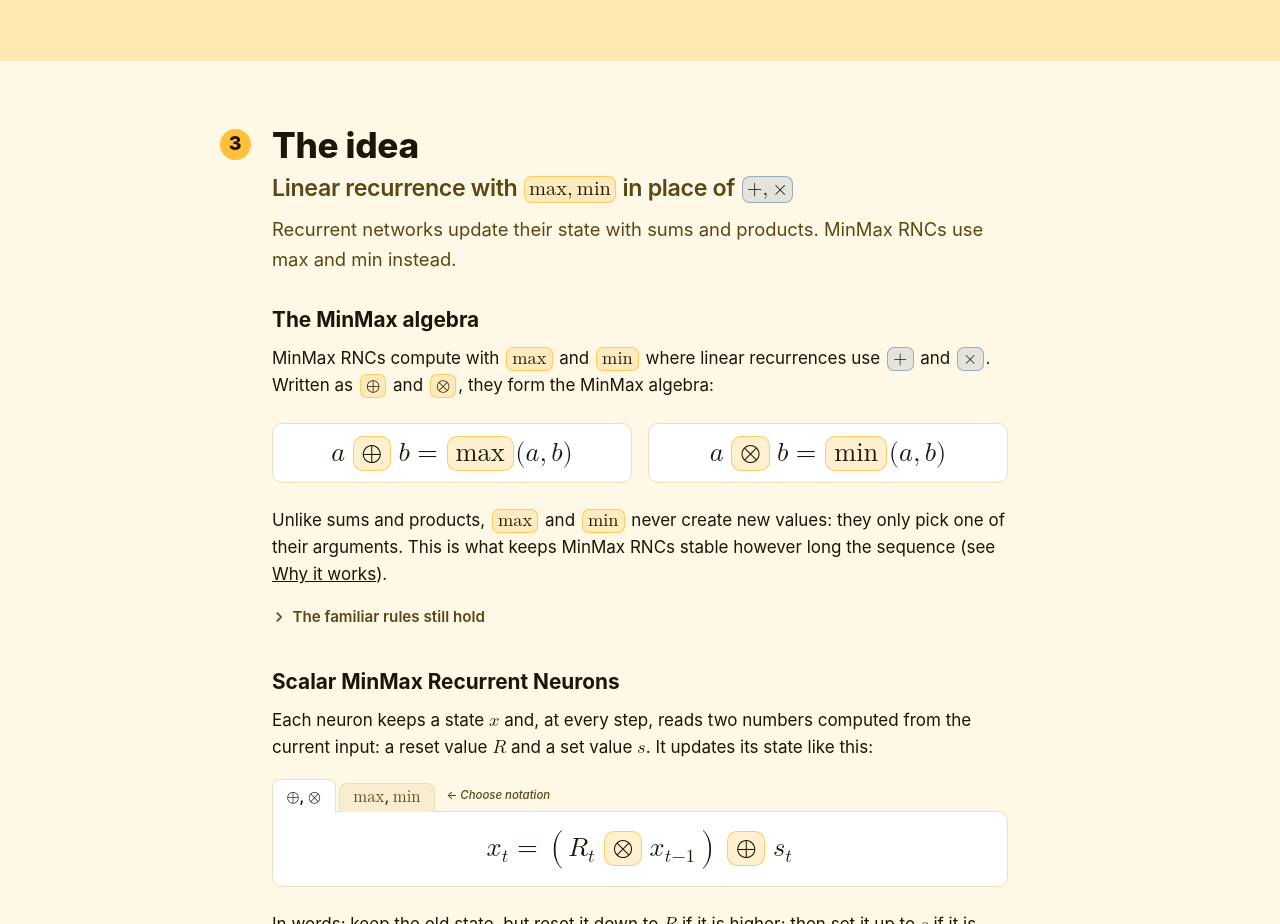
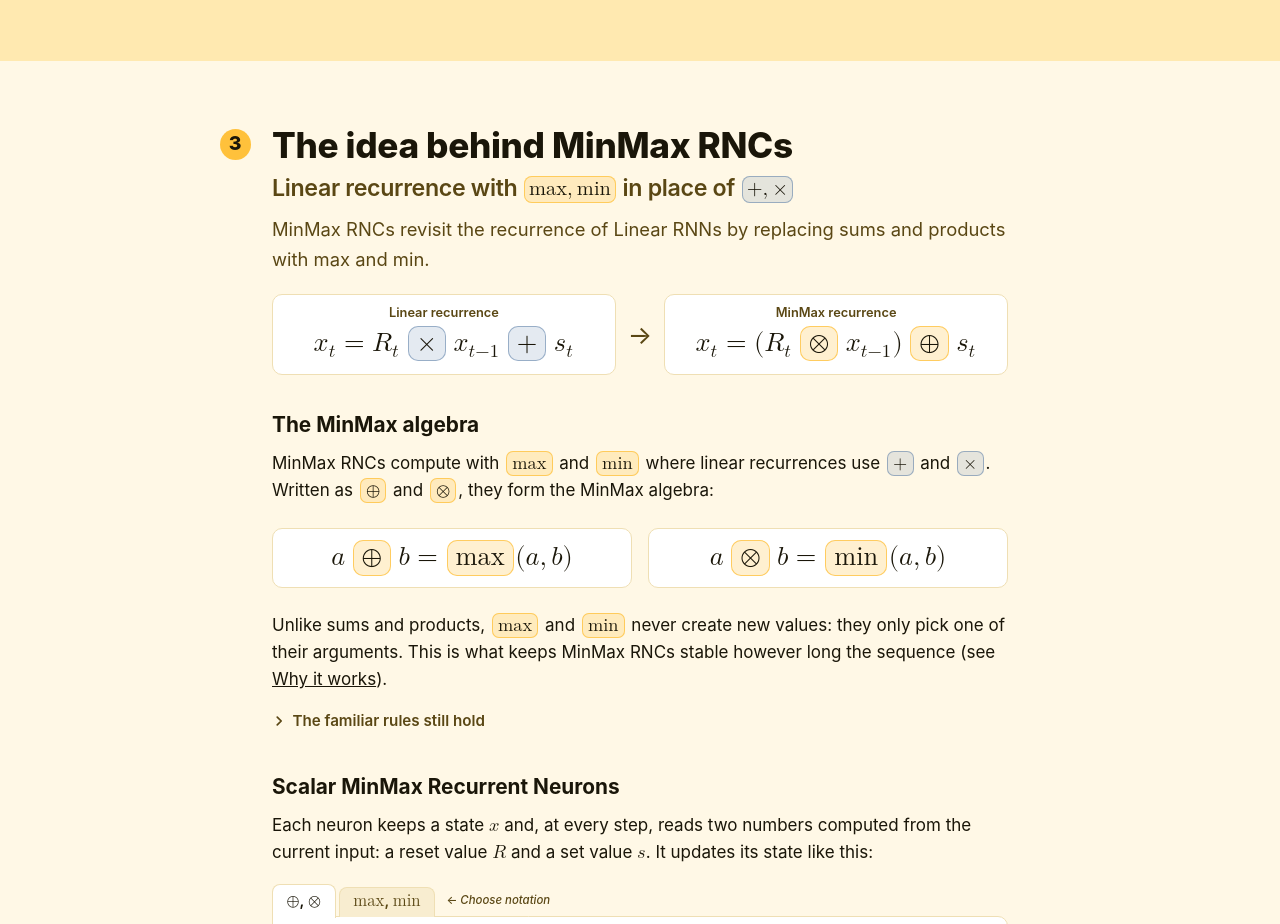
Before and after one commit to RncLsn/minmax-rnc--website, a plain HTML site: page index.html in a window 1280 px wide. Shown: the part 2393-3317 px from the top of the page. Drawn offline with Linux system fonts and the light colour scheme.

Commit message:
Section 3: new heading and lead, linear → MinMax recurrence cards
- Heading "The idea behind MinMax RNCs"
- Lead: MinMax RNCs revisit the recurrence of Linear RNNs by replacing
  sums and products with max and min
- Below it, two titled cards, "Linear recurrence" → "MinMax recurrence",
  side by side with an arrow, stacked on narrow screens

```diff
--- a/assets/style.css
+++ b/assets/style.css
@@ -363,6 +363,11 @@ details.more .chev { flex: none; transition: transform 0.2s ease; }
 details.more[open] .chev { transform: rotate(90deg); }
 details.more .more-body { margin-top: 0.75rem; padding-left: 1.1rem; border-left: 2px solid var(--line); }
 @media (prefers-reduced-motion: reduce) { details.more .chev { transition: none; } }
+.formula-flow { display: grid; grid-template-columns: 1fr auto 1fr; align-items: stretch; gap: 0.75rem; margin: -0.75rem 0 1.5rem; } /* linear recurrence -> MinMax recurrence, two cards */
+.formula-flow .formula { margin: 0; padding: 0.6rem 0.75rem 0.8rem; display: flex; flex-direction: column; align-items: center; justify-content: center; gap: 0.35rem; }
+.formula-flow .card-t { font-size: 0.8rem; font-weight: 600; color: var(--muted); line-height: 1.2; } /* card title */
+.formula-flow .to { align-self: center; font-size: 1.6rem; line-height: 1; color: var(--muted); }
+@media (max-width: 44rem) { .formula-flow { grid-template-columns: 1fr; gap: 0.4rem; } .formula-flow .to { justify-self: center; transform: rotate(90deg); } }
 .formula-pair { display: grid; grid-template-columns: 1fr 1fr; gap: clamp(0.5rem, 2vw, 1rem); margin: 1.5rem 0; } /* two equation cards, always in one row */
 .formula-pair .formula { margin: 0; min-width: 0; padding: 0.7rem 0.75rem; display: flex; align-items: center; justify-content: center; container-type: inline-size; }
 .formula-pair .formula math { font-size: min(1.65rem, 10.6cqi); } /* as large as the card allows, up to the other equations' size */
--- a/index.html
+++ b/index.html
@@ -274,8 +274,13 @@
 
     <section id="idea" aria-labelledby="idea-title">
       <div class="wrap wide">
-        <h2 id="idea-title"><span class="sec-n" aria-hidden="true">3</span><span class="sec-t">The idea<span class="sec-sub">Linear recurrence with <math><mpadded class="op" height="0.88em" depth="0.32em"><mrow><mi>max</mi><mo lspace="0" rspace="0.2em">,</mo><mi>min</mi></mrow></mpadded></math> in place of <math><mpadded class="op classic" height="0.88em" depth="0.32em"><mrow><mo lspace="0" rspace="0">+</mo><mo lspace="0" rspace="0.2em">,</mo><mo lspace="0" rspace="0">&times;</mo></mrow></mpadded></math></span></span></h2>
-        <p class="lead">Recurrent networks update their state with sums and products. MinMax RNCs use max and min instead.</p>
+        <h2 id="idea-title"><span class="sec-n" aria-hidden="true">3</span><span class="sec-t">The idea behind MinMax RNCs<span class="sec-sub">Linear recurrence with <math><mpadded class="op" height="0.88em" depth="0.32em"><mrow><mi>max</mi><mo lspace="0" rspace="0.2em">,</mo><mi>min</mi></mrow></mpadded></math> in place of <math><mpadded class="op classic" height="0.88em" depth="0.32em"><mrow><mo lspace="0" rspace="0">+</mo><mo lspace="0" rspace="0.2em">,</mo><mo lspace="0" rspace="0">&times;</mo></mrow></mpadded></math></span></span></h2>
+        <p class="lead">MinMax RNCs revisit the recurrence of Linear RNNs by replacing sums and products with max and min.</p>
+        <div class="formula-flow" role="group" aria-label="From the linear recurrence to the MinMax recurrence">
+          <div class="formula"><span class="card-t">Linear recurrence</span><math displaystyle="true"><msub><mi>x</mi><mi>t</mi></msub><mo lspace="0.2778em" rspace="0.2778em">=</mo><msub><mi>R</mi><mi>t</mi></msub><mpadded class="op classic" height="0.88em" depth="0.32em"><mo lspace="0.2222em" rspace="0.2222em">&times;</mo></mpadded><msub><mi>x</mi><mrow><mi>t</mi><mo lspace="0" rspace="0">&minus;</mo><mn>1</mn></mrow></msub><mpadded class="op classic" height="0.88em" depth="0.32em"><mo lspace="0.2222em" rspace="0.2222em">+</mo></mpadded><msub><mi>s</mi><mi>t</mi></msub></math></div>
+          <span class="to" aria-hidden="true">&rarr;</span>
+          <div class="formula"><span class="card-t">MinMax recurrence</span><math displaystyle="true"><msub><mi>x</mi><mi>t</mi></msub><mo lspace="0.2778em" rspace="0.2778em">=</mo><mo stretchy="false">(</mo><msub><mi>R</mi><mi>t</mi></msub><mpadded class="op" height="0.88em" depth="0.32em"><mo lspace="0.2222em" rspace="0.2222em">&otimes;</mo></mpadded><msub><mi>x</mi><mrow><mi>t</mi><mo lspace="0" rspace="0">&minus;</mo><mn>1</mn></mrow></msub><mo stretchy="false">)</mo><mpadded class="op" height="0.88em" depth="0.32em"><mo lspace="0.2222em" rspace="0.2222em">&oplus;</mo></mpadded><msub><mi>s</mi><mi>t</mi></msub></math></div>
+        </div>
         <h3 class="subsection" id="algebra">The MinMax algebra</h3>
         <p>MinMax RNCs compute with <math><mpadded class="op" height="0.88em" depth="0.32em"><mi>max</mi></mpadded></math> and <math><mpadded class="op" height="0.88em" depth="0.32em"><mi>min</mi></mpadded></math> where linear recurrences use <math><mpadded class="op classic" height="0.88em" depth="0.32em"><mo lspace="0" rspace="0">+</mo></mpadded></math> and <math><mpadded class="op classic" height="0.88em" depth="0.32em"><mo lspace="0" rspace="0">&times;</mo></mpadded></math>. Written as <math><mpadded class="op" height="0.88em" depth="0.32em"><mo lspace="0" rspace="0">&oplus;</mo></mpadded></math> and <math><mpadded class="op" height="0.88em" depth="0.32em"><mo lspace="0" rspace="0">&otimes;</mo></mpadded></math>, they form the MinMax algebra:</p>
         <div class="formula-pair">
```
